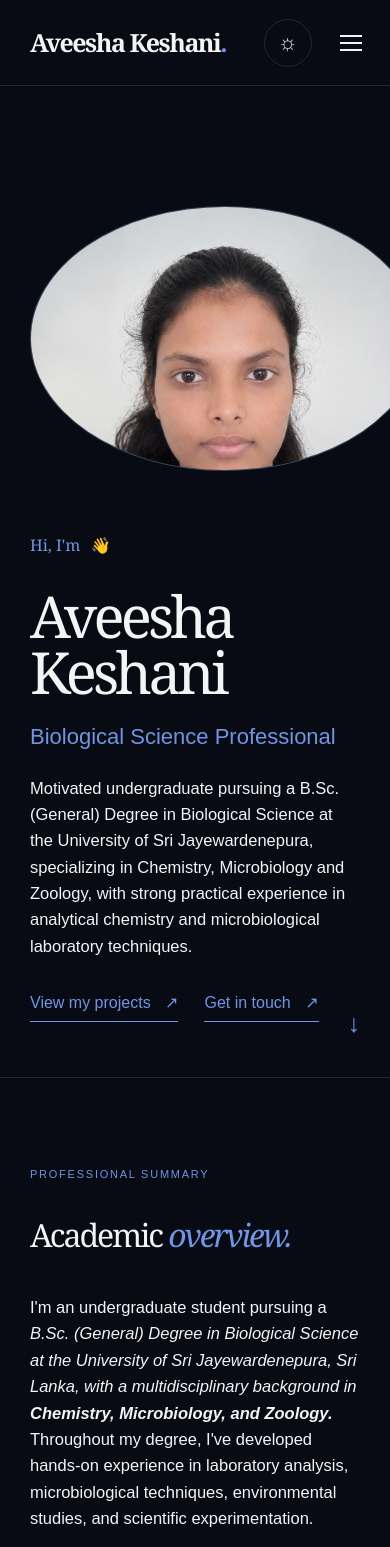
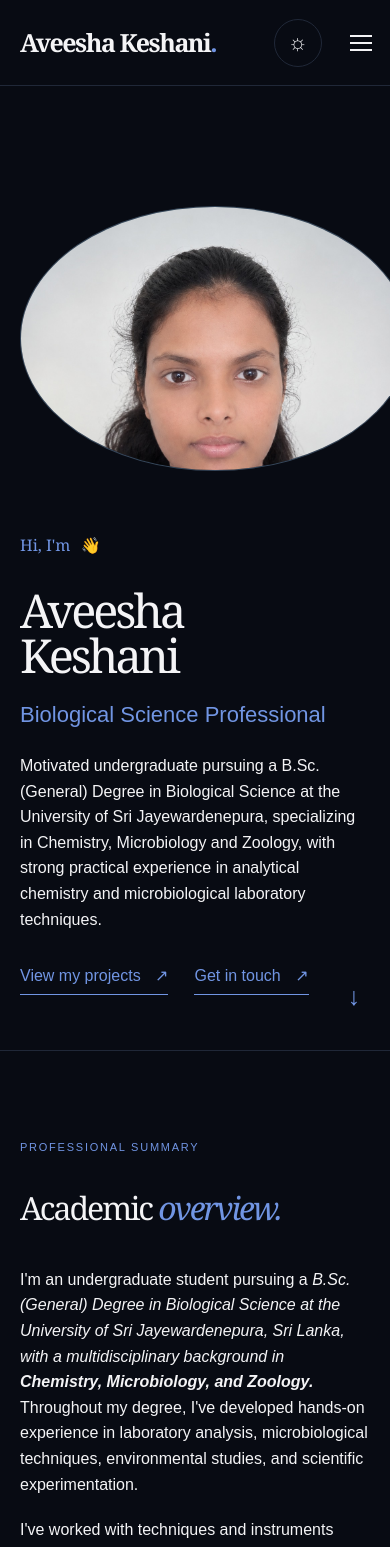
Before and after one commit to udithaanuradha/cv-2-, a Next.js app: page / in a window 390 px wide. Shown: the top 1547 px of the page. Built offline with nearby package versions, Linux system fonts and the light colour scheme.

Commit message:
updte version

```diff
--- a/src/app/globals.css
+++ b/src/app/globals.css
@@ -96,12 +96,13 @@ h2 { font-size: clamp(32px, 5vw, 58px); line-height: 1.1; margin: 0 0 42px; whit
 .lightbox-close { background: transparent; border: 0; color: #fff; cursor: pointer; font-size: 42px; line-height: 1; position: absolute; right: 24px; top: 18px; }
 @media (min-width: 850px) { .menu-toggle { display: none; } .desktop-nav { display: flex; } .site-header { position: sticky; top: 0; z-index: 4; } .hero { align-items: center; display: grid; gap: 8%; grid-template-columns: 42% 1fr; min-height: 720px; padding-top: 90px; } .portrait-placeholder { height: min(360px, 32vw); margin: 0; width: min(360px, 32vw); } .hero-copy { grid-column: 2; } .hero .scroll-cue { bottom: 55px; } }
 @media (max-width: 600px) {
-  h2 { white-space: normal; }
-  .site-header { height: 86px; padding: 0 30px; }
-  .hero { min-height: 730px; padding: 120px 30px 55px; }
+  h1 { font-size: clamp(42px, 12vw, 58px); word-break: break-word; }
+  h2 { font-size: clamp(28px, 8vw, 42px); white-space: normal; word-break: break-word; }
+  .site-header { height: 86px; padding: 0 20px; }
+  .hero { min-height: 730px; padding: 120px 20px 55px; }
   .portrait-placeholder { margin-bottom: 62px; }
   .scroll-cue { bottom: 35px; }
-  .content-section, .project-detail { padding: 88px 30px; }
+  .content-section, .project-detail { padding: 88px 20px; }
   .facts-grid, .skill-list, .detail-meta, .image-placeholder-grid { grid-template-columns: 1fr; }
   .skill-column { border-bottom: 1px solid var(--line); border-right: 0; min-height: auto; padding: 0 0 18px; }
   .skill-column:last-child { border-bottom: 0; }
@@ -118,8 +119,8 @@ h2 { font-size: clamp(32px, 5vw, 58px); line-height: 1.1; margin: 0 0 42px; whit
   .pdf-view-button { justify-content: center; width: 100%; }
   .lightbox { padding: 12px; }
   .lightbox-image { max-height: calc(100vh - 24px); max-width: calc(100vw - 24px); }
-  .site-footer { padding-left: 30px; padding-right: 30px; }
-  .hero-intro, .section-copy p, .timeline-item p, .project-card p, .award-row p, .contact-copy, .detail-summary, .detail-section > p:not(.section-label), .skill-column ul { font-size: 16.5px; line-height: 1.6; color: var(--text); }
+  .site-footer { padding-left: 20px; padding-right: 20px; }
+  .hero-intro, .section-copy p, .timeline-item p, .project-card p, .award-row p, .contact-copy, .detail-summary, .detail-section > p:not(.section-label), .skill-column ul { font-size: 16px; line-height: 1.6; color: var(--text); }
   .facts-grid span, .timeline-item > span, .project-index, .award-row > span { font-size: 12px; }
 }
 
```
